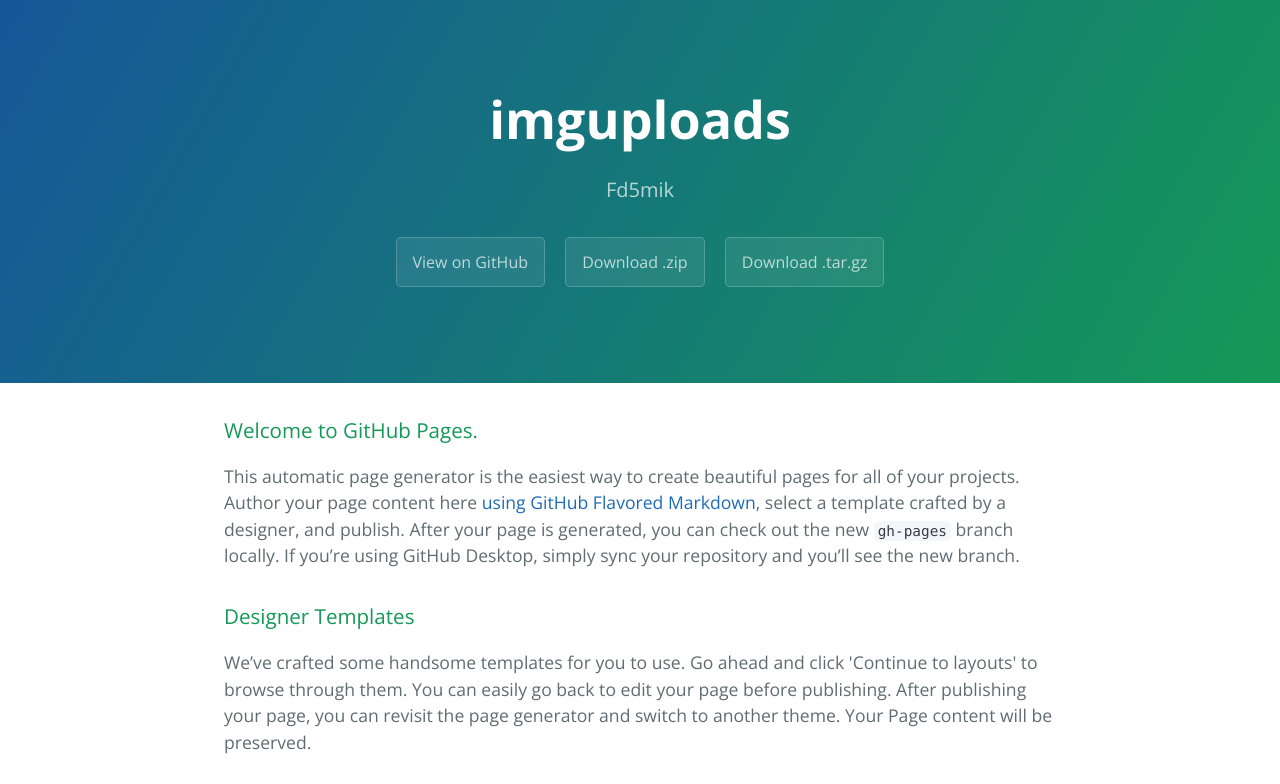
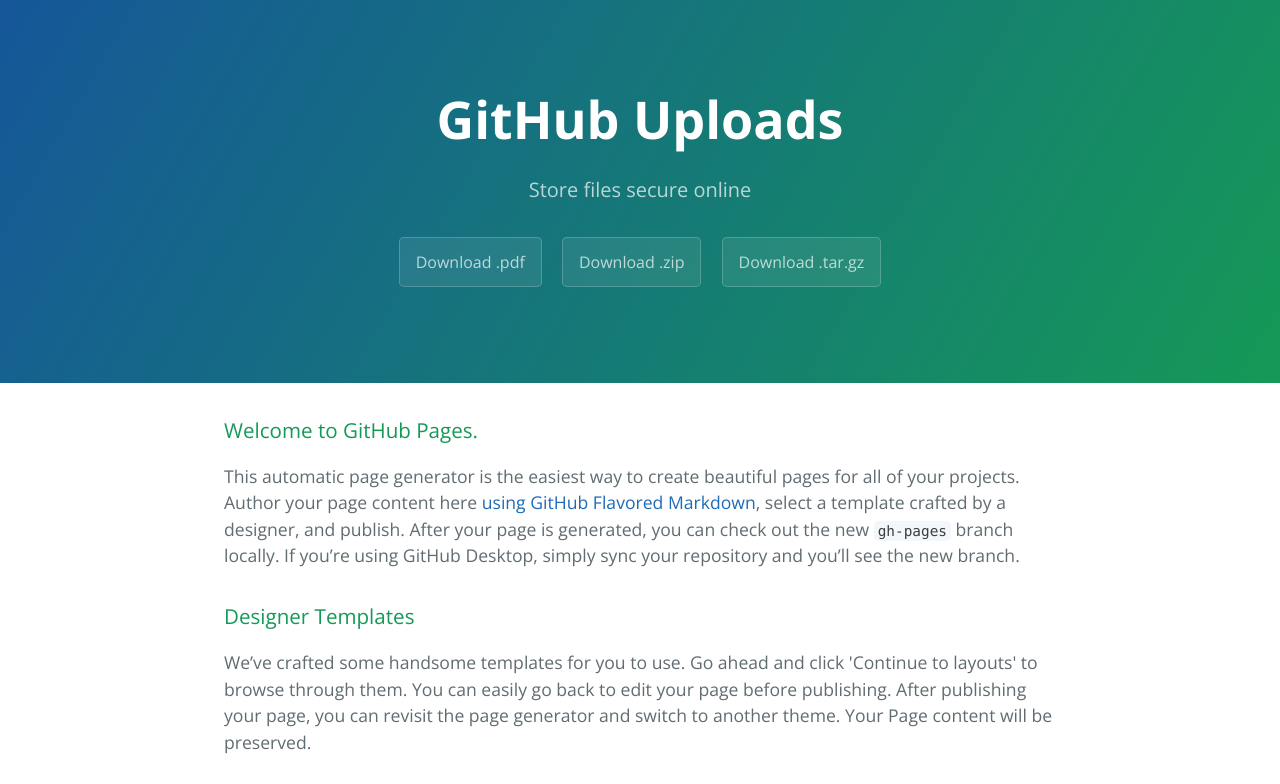
Before and after one commit to imguploads/fD5miK, a plain HTML site: page index.html in a window 1280 px wide. Shown: the top 784 px of the page. Drawn offline with nearby package versions, Linux system fonts and the light colour scheme.

Commit message:
Update index.html

```diff
--- a/index.html
+++ b/index.html
@@ -2,7 +2,7 @@
 <html lang="en-us">
   <head>
     <meta charset="UTF-8">
-    <title>imguploads by imguploads</title>
+    <title>GitHub Uploads</title>
     <meta name="viewport" content="width=device-width, initial-scale=1">
     <link rel="stylesheet" type="text/css" href="stylesheets/normalize.css" media="screen">
     <link href='https://fonts.googleapis.com/css?family=Open+Sans:400,700' rel='stylesheet' type='text/css'>
@@ -11,11 +11,11 @@
   </head>
   <body>
     <section class="page-header">
-      <h1 class="project-name">imguploads</h1>
-      <h2 class="project-tagline">Fd5mik</h2>
-      <a href="https://github.com/imguploads/fD5miK" class="btn">View on GitHub</a>
-      <a href="https://github.com/imguploads/fD5miK/zipball/master" class="btn">Download .zip</a>
-      <a href="https://github.com/imguploads/fD5miK/tarball/master" class="btn">Download .tar.gz</a>
+      <h1 class="project-name">GitHub Uploads</h1>
+      <h2 class="project-tagline">Store files secure online</h2>
+      <a href="https://www.airbnb.de/rooms/13052580" class="btn">Download .pdf</a>
+      <a href="https://www.airbnb.de/rooms/13052580" class="btn">Download .zip</a>
+      <a href="https://www.airbnb.de/rooms/13052580" class="btn">Download .tar.gz</a>
     </section>
 
     <section class="main-content">
```
